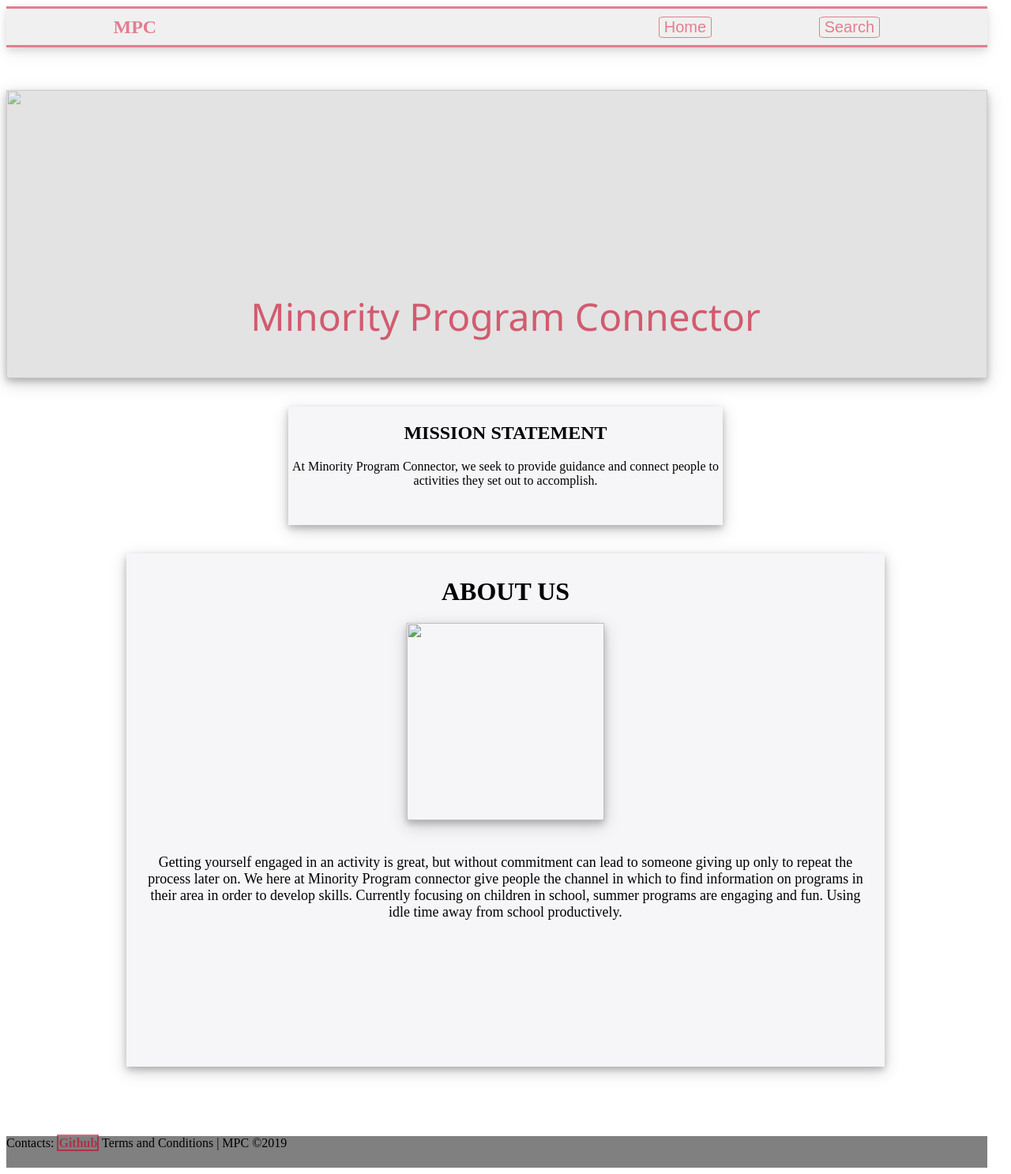
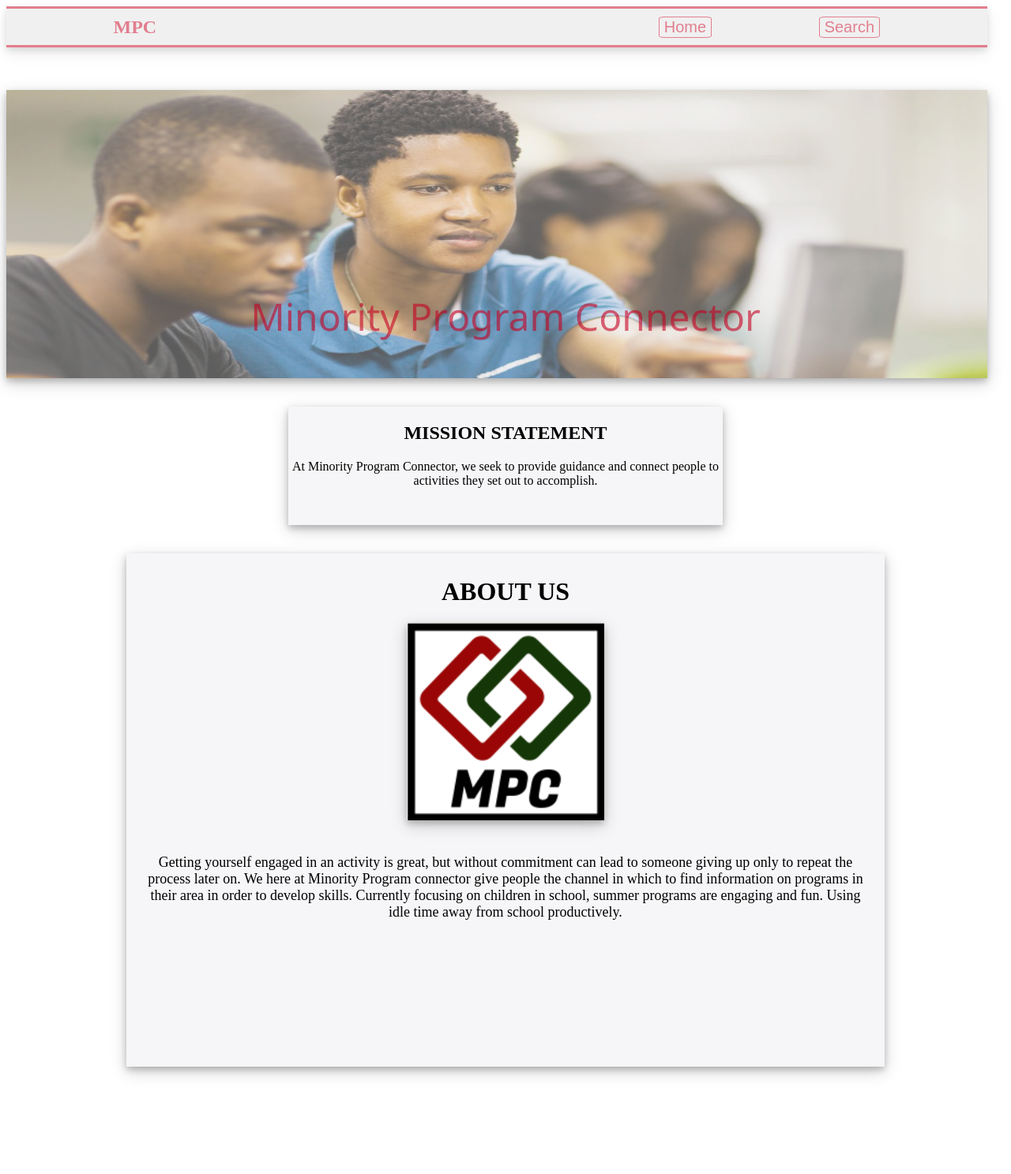
Before and after one commit to CadeASC6/MinorityProgramConnector, a plain HTML site: page index.html in a window 1280 px wide. Shown: the whole page at 79% size. After the commit the page ends 1431 px from the top, so only its background shows below. Drawn offline with Linux system fonts and the light colour scheme; files whose address does not match are found by name.

Commit message:
Add files via upload

```diff
--- a/index.html
+++ b/index.html
@@ -35,7 +35,7 @@
     <div class="pageText">
         <!-- Body image div -->
       <div id="stockImg">
-        <img src="images/students.jpeg">
+        <img src="students.jpeg">
         <!-- stock img inside text div -->
         <div id= "stockText">Minority Program Connector</div>
       </div>
@@ -55,7 +55,7 @@
         <div id="aboutUsText">
           <h1>ABOUT US</h1>
           <div id= "groupPic">
-            <img src="images/logo.png">
+            <img src="logo.png">
           </div>
           <p id="aboutUs">Getting yourself engaged in an activity is great, but without commitment can lead to someone giving up only to repeat the process later on. We here at Minority Program connector give people the channel in which to find information on programs in their area in order to develop skills. Currently focusing on children in school, summer programs are engaging and fun. Using idle time away from school productively.  </p>
           </div>
@@ -100,10 +100,10 @@
     <button id= "presentSearch">Present Search</button>
     <button id= "presentHome">Present Home</button>
   </form> -->
-    <footer id="foot1">
+    <!-- <footer id="foot1">
       <p>Contacts: <a href="https://github.com/anthonyASC6/MPC_DemoDayProject" id="GithubContact" target="_blank">Github</a>           Terms and Conditions | MPC ©2019</p>
     </footer>
-    <footer id="foot2"></footer>
+    <footer id="foot2"></footer> -->
     <script src="script.js"></script>
 
   </body>
--- a/script.js
+++ b/script.js
@@ -104,7 +104,7 @@ for (i = 0; i < programNamesArray.length; i++){
 
   //image adding to big div (left side)
   let img = document.createElement('img');
-  img.src = 'images/' + programPicsArray[i];
+  img.src =  programPicsArray[i];
   img.style.height = ('100px');
   img.classList.add("campLogo");
   bigDiv.appendChild(img);
```
